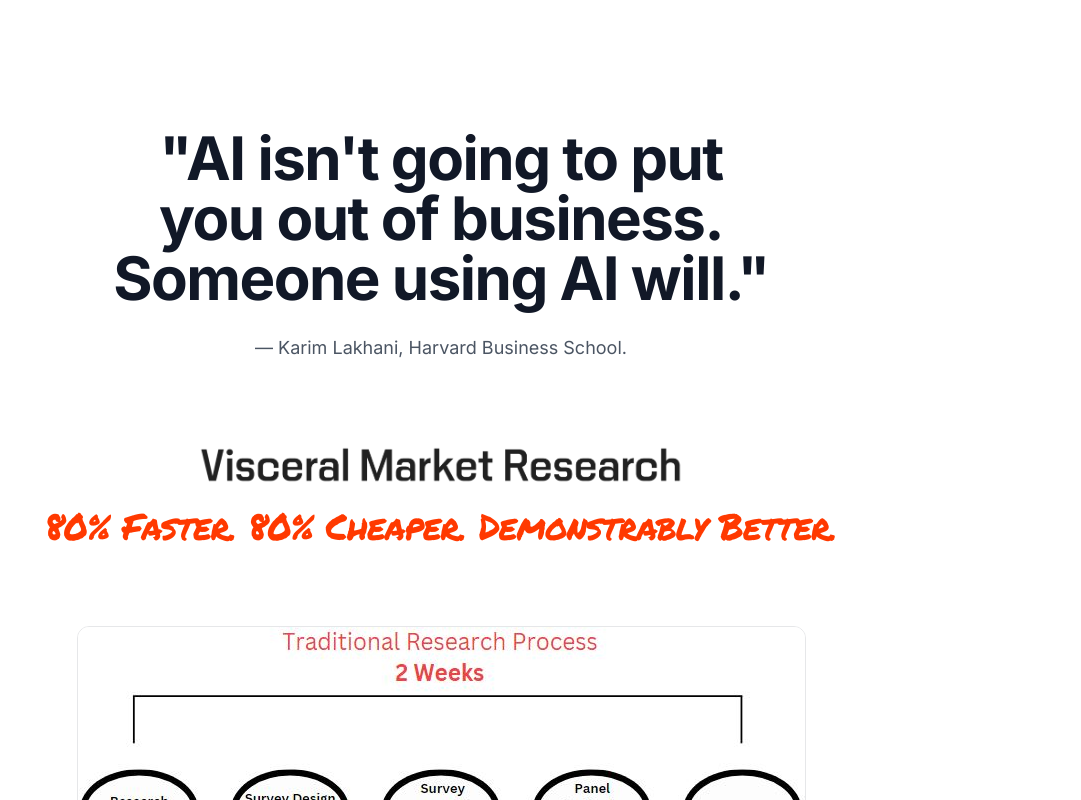
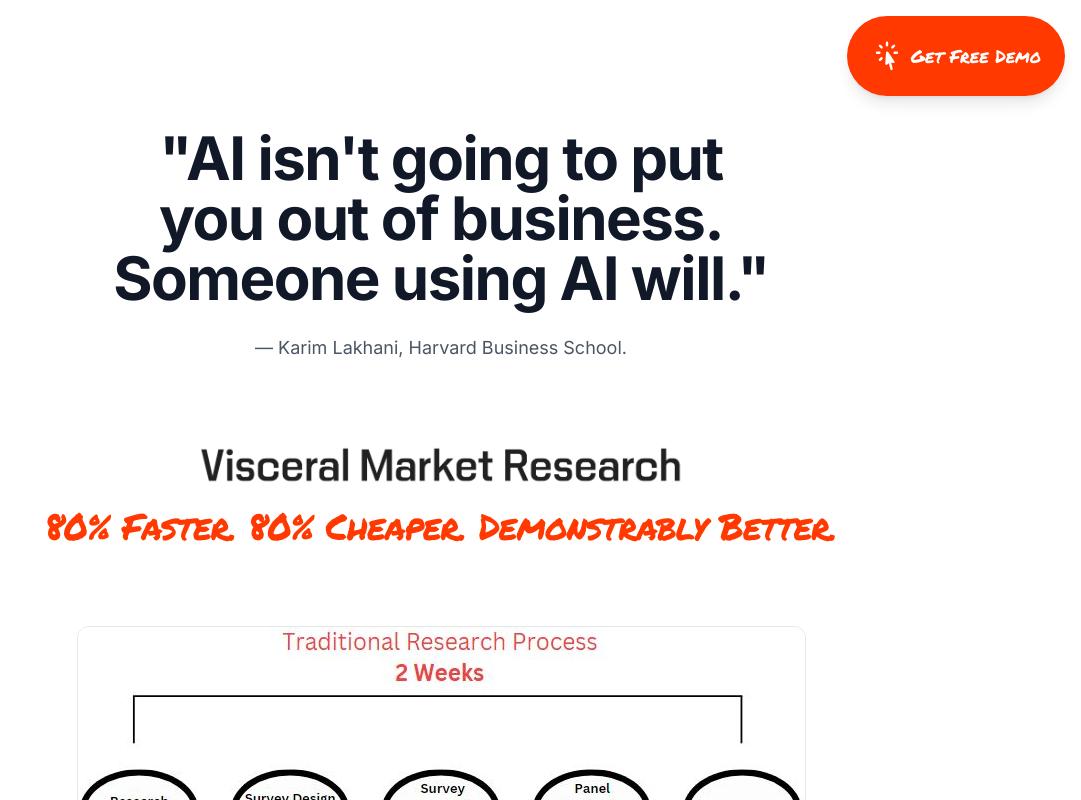
Before and after one commit to neeld3/VisceralMKT, a Next.js app: page / in a window 1280 px wide. Shown: the top 800 px of the page, without its empty margins (199-1280 px from the left). Built offline with nearby package versions, Linux system fonts and the light colour scheme.

Commit message:
Update page.tsx

```diff
--- a/src/app/page.tsx
+++ b/src/app/page.tsx
@@ -210,6 +210,7 @@ export default function Home() {
               <p className="mt-2 text-4xl font-bold tracking-tight sm:text-4xl">
                 An end-to-end suite that saves you time and makes you money.
               </p>
+
             </div>
             <div className="mx-auto mt-16 max-w-2xl sm:mt-20 lg:mt-24 lg:max-w-none">
               <dl className="grid max-w-xl grid-cols-1 gap-x-8 gap-y-16 lg:max-w-none lg:grid-cols-3">
@@ -228,6 +229,19 @@ export default function Home() {
             </div>
           </div>
         </div>
+
+        <div className="mb-24 flex justify-center">
+          <a href="https://calendly.com/christian-e2w/visceral-intro?month=2024-06" className="inline-flex items-center px-12 font-permanent-marker text-5xl text-white bg-custom-color hover:bg-custom-color-dark focus:ring-custom-color-light font-medium rounded-full p-12 text-center shadow-lg transition-colors dark:bg-custom-color dark:hover:bg-custom-color-dark dark:focus:ring-custom-color-dark">
+            <CursorArrowRaysIcon className="h-16 w-16 text-white mr-5" aria-hidden="true" />
+            Get Free Demo
+          </a>
+        </div>
+
+        <a href="https://calendly.com/christian-e2w/visceral-intro?month=2024-06" className="inline-flex items-center font-permanent-marker fixed top-4 right-4 z-50 text-white bg-custom-color hover:bg-custom-color-dark focus:ring-custom-color-light font-medium rounded-full text-lg px-6 py-6 text-center shadow-lg transition-colors dark:bg-custom-color dark:hover:bg-custom-color-dark dark:focus:ring-custom-color-dark">
+            <CursorArrowRaysIcon className="h-8 w-8 text-white mr-2" aria-hidden="true" />
+        Get Free Demo
+      </a>
+
       </main>
     </>
   );
```
